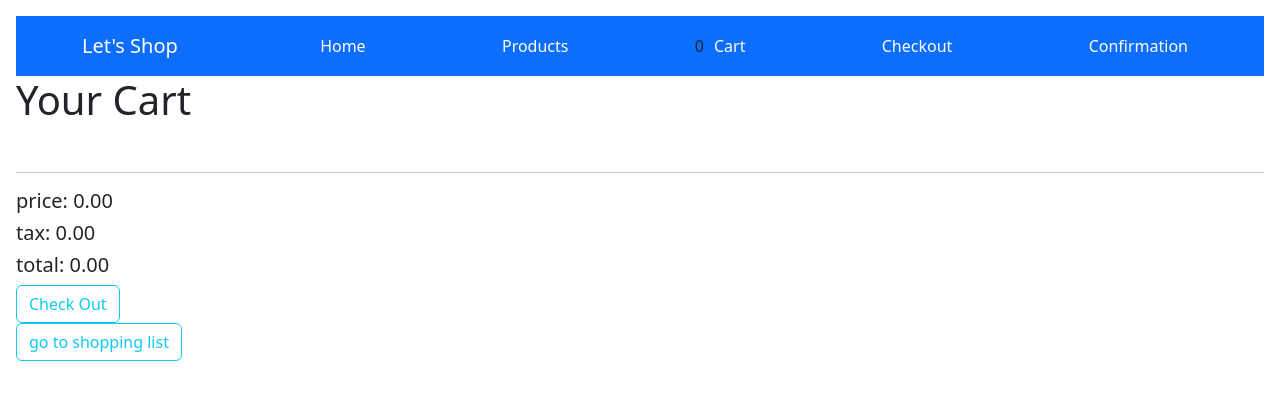
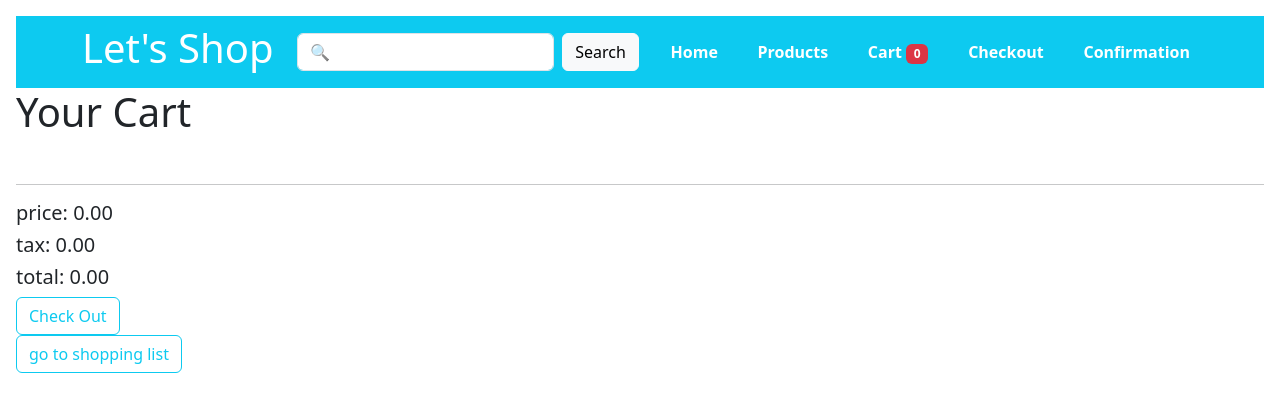
Before and after one commit to sara-kamel/shopping-flow-react, a React (Create React App) app: page /cart in a window 1280 px wide. Shown: the top 412 px of the page. Built offline with nearby package versions, Linux system fonts and the light colour scheme.

Commit message:
move search bar to the Nav bar and update the style of  Nav bar

```diff
--- a/src/App.js
+++ b/src/App.js
@@ -3,14 +3,18 @@ import "./style.css";
 import Container from "react-bootstrap/Container";
 import Products from "./Products";
 import Navbar from "react-bootstrap/Navbar";
+import Button from "react-bootstrap/Button";
+import Badge from 'react-bootstrap/Badge'
+import Form from "react-bootstrap/Form";
 import { Link, Route, Routes } from "react-router-dom";
 import Home from "./Home";
 import Cart from "./Cart";
 import ProductDetails from "./ProductDetails";
 import { countQuantity } from "./helper";
-import Checkout from './Checkout';
-
+import Checkout from "./Checkout";
 import Confirmation from "./Confirmation";
+import ProductsList from "./ProductsList";
+import { useSearchParams } from "react-router-dom";
 
 export default function App() {
   const [cartCount, setCartCount] = useState(() => {
@@ -21,17 +25,47 @@ export default function App() {
       return 0;
     }
   });
+  const [searchParams, setSearchParams] = useSearchParams();
+  const [keyWordSearch, setKeyWordSearch] = useState("");
+  const searchItem = searchParams.get("title");
+  const onHandleClick = (title) => {
+    if (title) {
+      setSearchParams({ title });
+    } else {
+      setSearchParams("");
+    }
+  };
+  const filterProducts = searchItem
+    ? ProductsList.filter((p) =>
+        p.title.toLowerCase().trim().includes(searchItem.toLowerCase().trim())
+      )
+    : ProductsList;
 
   return (
     <div className="nav-bar">
-      <Navbar bg="primary" data-bs-theme="dark" sticky="top">
+      <Navbar fill bg="info" data-bs-theme="light" sticky="top">
         <Container className="nav-container">
-          <Navbar.Brand >Let's Shop</Navbar.Brand>
+          <h1>Let's Shop</h1>
+          <Form className="d-flex">
+            <Form.Control
+              type="search"
+              placeholder="&#x1F50D;"
+              className="me-2"
+              aria-label="Search"
+              value={keyWordSearch}
+              onChange={(e) => setKeyWordSearch(e.target.value)}
+            />
+            <Button variant="light" onClick={() => onHandleClick(keyWordSearch)}>
+              Search
+            </Button>
+          </Form>
+
           <Link to="/">Home</Link>
           <Link to="/products">Products</Link>
           <div>
-            <span>{cartCount}</span>
-            <Link to="/cart">Cart</Link>
+            <Link to="/cart">
+              Cart <Badge bg="danger">{cartCount}</Badge>
+            </Link>
           </div>
           <Link to="/checkout">Checkout </Link>
           <Link to="/confirmation">Confirmation</Link>
@@ -40,7 +74,10 @@ export default function App() {
 
       <Routes>
         <Route path="/" element={<Home />} />
-        <Route path="/products" element={<Products />} />
+        <Route
+          path="/products"
+          element={<Products products={filterProducts} />}
+        />
         <Route
           path="/products/:id"
           element={
@@ -59,10 +96,9 @@ export default function App() {
             />
           }
         />
-         <Route path="/checkout" element={<Checkout />} />
-        <Route path="/confirmation" element={<Confirmation/>} />
+        <Route path="/checkout" element={<Checkout />} />
+        <Route path="/confirmation" element={<Confirmation />} />
       </Routes>
-
     </div>
   );
 }
--- a/src/Cart.js
+++ b/src/Cart.js
@@ -83,7 +83,7 @@ export default function Cart({ onChangeItemsCount }) {
         <h5>tax: {tax.toFixed(2)}</h5>
         <h5> total: {totalPrice.toFixed(2)}</h5>
 
-        <Button variant="outline-info">Check Out</Button>
+        <Button variant="outline-info" onClick={() =>navigate('/checkout')}>Check Out</Button>
         <br />
         <Button variant="outline-info" onClick={() => navigate('/products')}>
           go to shopping list
--- a/src/Checkout.js
+++ b/src/Checkout.js
@@ -106,7 +106,7 @@ export default function Checkout() {
             </Box>
     <Box margin={1}>
 
-       <Button type="submit" variant="contained" color="primary" disabled={isSubmitting}>
+       <Button type="submit" variant="contained" color="primary" disabled={isSubmitting} onClick={() => navigate('/confirmation')}>
              submit
         </Button>
     </Box>
--- a/src/Products.js
+++ b/src/Products.js
@@ -1,36 +1,11 @@
 import { Card, Button } from "react-bootstrap";
-import ProductsList from "./ProductsList";
-import { useSearchParams } from "react-router-dom";
-import { useState } from "react";
 import { NavLink } from "react-router-dom";
 
-export default function Products() {
-  const [searchParams, setSearchParams] = useSearchParams();
-  const [keyWordSearch, setKeyWordSearch] = useState("");
-  const searchItem = searchParams.get("title");
-  const onHandleClick = (title) => {
-    if (title) {
-      setSearchParams({ title });
-    } else {
-      setSearchParams("");
-    }
-  };
-  const filterProducts = searchItem
-    ? ProductsList.filter((p) =>
-        p.title.toLowerCase().trim().includes(searchItem.toLowerCase().trim())
-      )
-    : ProductsList;
-
+export default function Products({ products }) {
   return (
     <>
-      <input
-        type="text"
-        value={keyWordSearch}
-        onChange={(e) => setKeyWordSearch(e.target.value)}
-      />
-      <Button onClick={() => onHandleClick(keyWordSearch)}>Search</Button>
       <div className="products-list">
-      {filterProducts.map((product) => (
+        {products.map((product) => (
           <Card key={product.id} style={{ width: "18rem" }}>
             <Card.Img variant="top" src={product.images[0]} />
             <Card.Body>
--- a/src/style.css
+++ b/src/style.css
@@ -9,16 +9,23 @@ body {
   color: black;
   background-color: white;
 }
+
 .nav-container a{
-color:rgb(253, 254, 254);
+color:rgb(255, 255, 255);
 text-decoration: none;
-padding: 10px;
+font-weight:bold;
+padding: 8px;
 border-radius: 4px;
 }
 .nav-container a:hover{
   color: rgb(49, 49, 52);
+
   background:rgb(255, 255, 255);
 }
+.nav-container h1{
+  color: rgb(255, 255, 255);
+}
+
 .products-list{
   display: flex;
   flex-direction: row;
```
Lines whose indentation alone changed are shown as unchanged.
